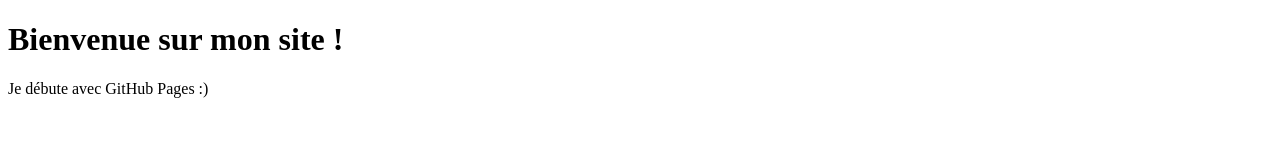
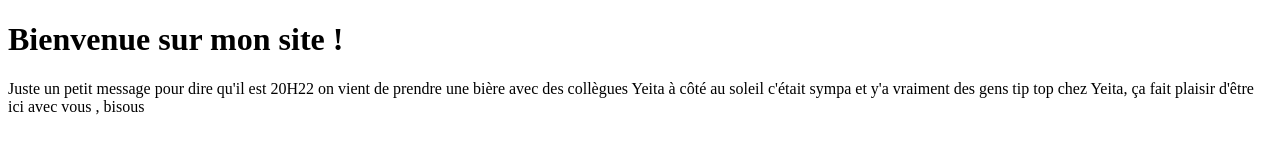
Before and after one commit to leopanda94/appquidechire, a plain HTML site: page index.html in a window 1280 px wide. Drawn offline with Linux system fonts and the light colour scheme.

Commit message:
Update index.html

```diff
--- a/index.html
+++ b/index.html
@@ -6,6 +6,6 @@
   </head>
   <body>
     <h1>Bienvenue sur mon site !</h1>
-    <p>Je débute avec GitHub Pages :)</p>
+    <p>Juste un petit message pour dire qu'il est 20H22 on vient de prendre une bière avec des collègues Yeita à côté au soleil c'était sympa et y'a vraiment des gens tip top chez Yeita, ça fait plaisir d'être ici avec vous , bisous </p>
   </body>
 </html>
```
